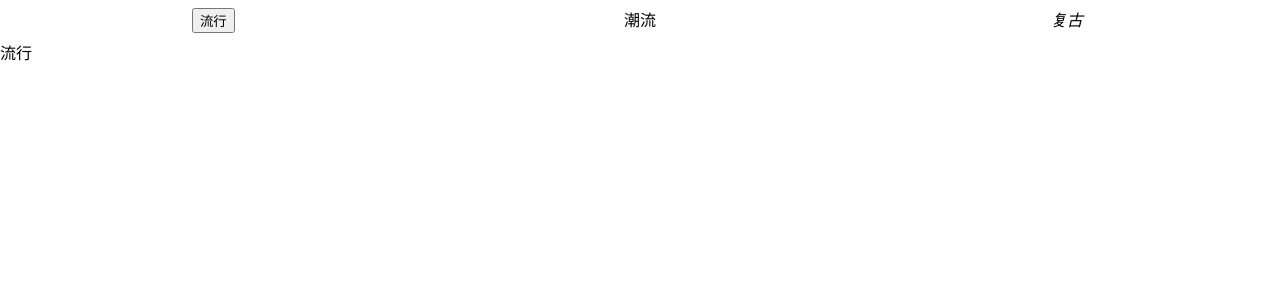
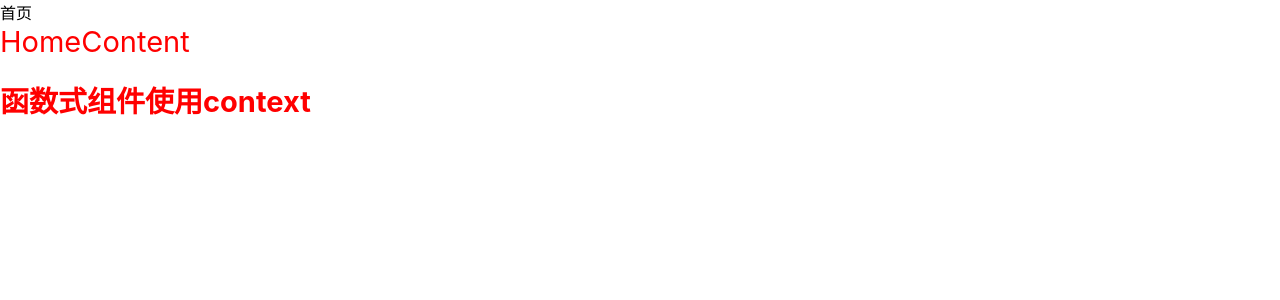
Before and after one commit to luKorea/react18-live, a React app in the folder learn_react_scaffod/: page / in a window 1280 px wide. Shown: the top 300 px of the page. Built offline with nearby package versions, Linux system fonts and the light colour scheme; the HTML template or start-up script is replaced by a standard one.

Commit message:
context学习 2022-10-03 00:01:18

```diff
--- a/learn_react_scaffod/src/App.js
+++ b/learn_react_scaffod/src/App.js
@@ -1,10 +1,11 @@
 import './App.css';
 // import LifeCycle from "./components/life_cycle";
 import React from 'react'
+import ContentCp from './components/context_cp';
 // import Main from './components/props/main';
 // import TabControlWrap from './components/tab_control'
-import SlotComponent from './components/slot';
-import ScopeSlot from './components/scope_slot';
+// import SlotComponent from './components/slot';
+// import ScopeSlot from './components/scope_slot';
 
 class App extends React.Component {
     constructor() {
@@ -29,7 +30,8 @@ class App extends React.Component {
             // <Main />
             // <TabControlWrap></TabControlWrap>
             // <SlotComponent />
-            <ScopeSlot />
+            // <ScopeSlot />
+            <ContentCp />
         );
     }
 }
--- /dev/null
+++ b/learn_react_scaffod/src/components/context/content.jsx
@@ -0,0 +1,16 @@
+import React, { Component } from 'react';
+import ThemeContext from './context';
+
+class HomeContent extends Component {
+  render() {
+    return (
+      <div style={this.context}>
+        HomeContent
+      </div>
+    );
+  }
+}
+
+HomeContent.contextType = ThemeContext
+
+export default HomeContent;
--- /dev/null
+++ b/learn_react_scaffod/src/components/context/content_func.jsx
@@ -0,0 +1,13 @@
+import ThemeContext from './context';
+
+function FunContent() {
+  return (
+      <ThemeContext.Consumer>
+        {
+          value => <h1 style={value}>函数式组件使用context</h1>
+        }
+      </ThemeContext.Consumer>
+  )
+}
+
+export default FunContent;
--- /dev/null
+++ b/learn_react_scaffod/src/components/context/context.js
@@ -0,0 +1,9 @@
+import React from "react";
+const ThemeContext = React.createContext()
+export default ThemeContext
+
+/**
+ * 1. 创建上上下文
+ * 2. 使用上下文的Provider 提供的value属性
+ * 3. 在使用的组件中定义contextType
+ * */
--- /dev/null
+++ b/learn_react_scaffod/src/components/context/home.jsx
@@ -0,0 +1,17 @@
+import React, { Component } from "react";
+import HomeContent from "./content";
+import FunContent from "./content_func";
+
+class Home extends Component {
+  render() {
+    return (
+      <div>
+        首页
+        <HomeContent />
+        <FunContent />
+      </div>
+    );
+  }
+}
+
+export default Home;
--- /dev/null
+++ b/learn_react_scaffod/src/components/context_cp.jsx
@@ -0,0 +1,22 @@
+import React, { Component } from "react";
+import Home from "./context/home";
+import ThemeContext from "../components/context/context";
+
+class ContentCp extends Component {
+  render() {
+    return (
+      <div>
+        <ThemeContext.Provider
+          value={{
+            color: "red",
+            fontSize: "29px",
+          }}
+        >
+          <Home />
+        </ThemeContext.Provider>
+      </div>
+    );
+  }
+}
+
+export default ContentCp;
```
